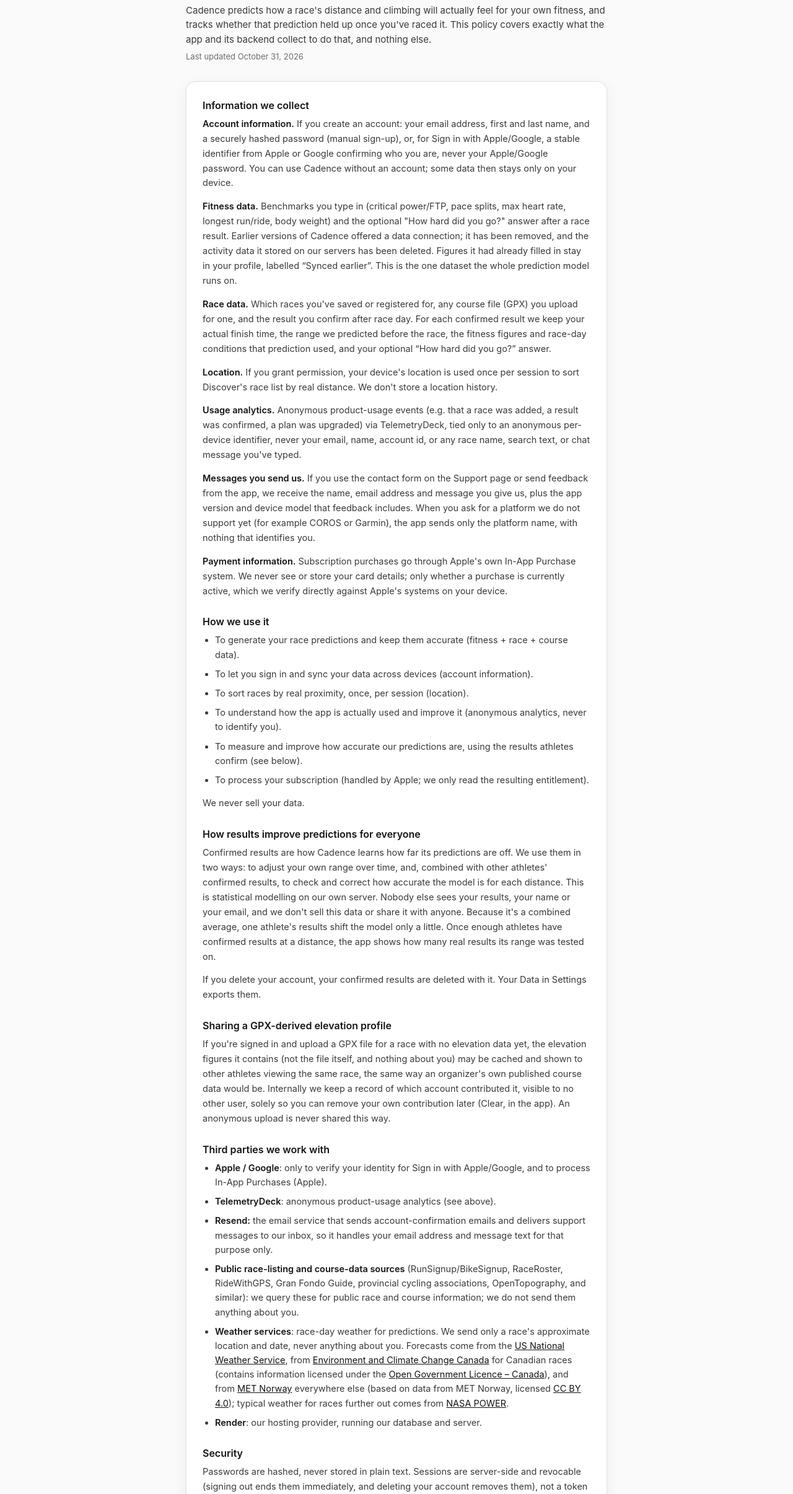
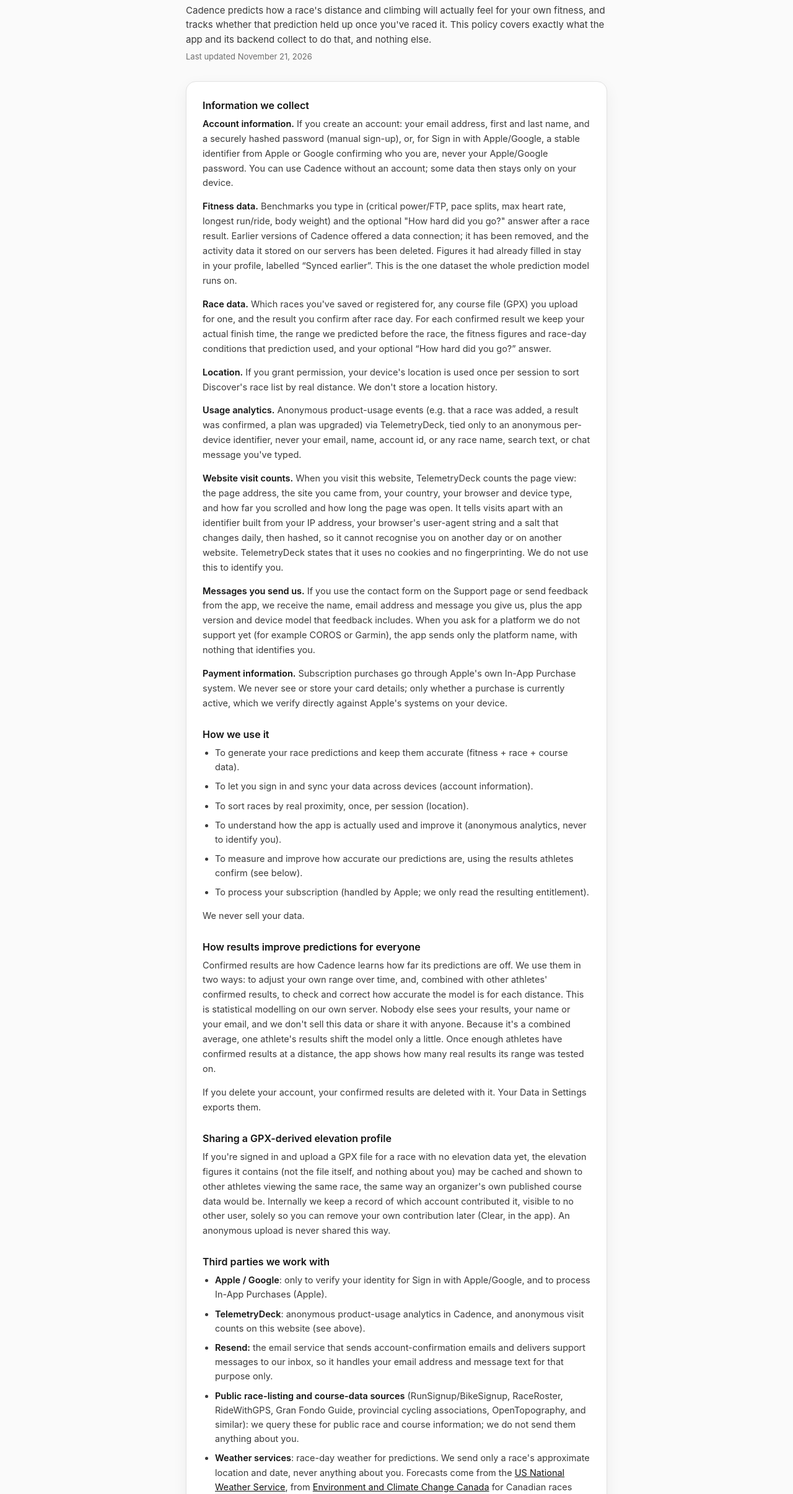
Before and after one commit to jjcetinkayatri/cadence-site, a plain HTML site: page privacy/index.html in a window 1280 px wide. Shown: the part 133-2544 px from the top of the page at 62% size. Drawn offline with Linux system fonts and the light colour scheme.

Commit message:
Count website visits with TelemetryDeck; say so on the privacy page
Co-Authored-By: Claude Sonnet 5.5 <noreply@anthropic.com>
Claude-Session: https://claude.ai/code/session_01DyYJy8ZSwbq7i5W1hC1QXi

```diff
--- a/privacy/index.html
+++ b/privacy/index.html
@@ -11,6 +11,7 @@
 <meta property="og:description" content="What Cadence collects, why, and the choices you have, including exporting and deleting your data." />
 <meta property="og:url" content="https://cadencesports.ca/privacy/" />
 <meta name="twitter:card" content="summary" />
+<script async src="https://cdn.telemetrydeck.com/websdk/telemetrydeck.min.js" data-app-id="EA98CEEC-6501-4A61-B501-E230371667DA"></script>
 <!-- Cross-document View Transitions — see index.html's own comment on
      this same tag for why. -->
 <meta name="view-transition" content="same-origin">
@@ -213,7 +214,7 @@
 
     <h1>Privacy Policy</h1>
     <p class="lede">Cadence predicts how a race's distance and climbing will actually feel for your own fitness, and tracks whether that prediction held up once you've raced it. This policy covers exactly what the app and its backend collect to do that, and nothing else.</p>
-    <p class="asof">Last updated October 31, 2026</p>
+    <p class="asof">Last updated November 21, 2026</p>
 
     <div class="legal">
       <h2>Information we collect</h2>
@@ -222,6 +223,7 @@
       <p><strong>Race data.</strong> Which races you've saved or registered for, any course file (GPX) you upload for one, and the result you confirm after race day. For each confirmed result we keep your actual finish time, the range we predicted before the race, the fitness figures and race-day conditions that prediction used, and your optional &ldquo;How hard did you go?&rdquo; answer.</p>
       <p><strong>Location.</strong> If you grant permission, your device's location is used once per session to sort Discover's race list by real distance. We don't store a location history.</p>
       <p><strong>Usage analytics.</strong> Anonymous product-usage events (e.g. that a race was added, a result was confirmed, a plan was upgraded) via TelemetryDeck, tied only to an anonymous per-device identifier, never your email, name, account id, or any race name, search text, or chat message you've typed.</p>
+      <p><strong>Website visit counts.</strong> When you visit this website, TelemetryDeck counts the page view: the page address, the site you came from, your country, your browser and device type, and how far you scrolled and how long the page was open. It tells visits apart with an identifier built from your IP address, your browser's user-agent string and a salt that changes daily, then hashed, so it cannot recognise you on another day or on another website. TelemetryDeck states that it uses no cookies and no fingerprinting. We do not use this to identify you.</p>
       <p><strong>Messages you send us.</strong> If you use the contact form on the Support page or send feedback from the app, we receive the name, email address and message you give us, plus the app version and device model that feedback includes. When you ask for a platform we do not support yet (for example COROS or Garmin), the app sends only the platform name, with nothing that identifies you.</p>
       <p><strong>Payment information.</strong> Subscription purchases go through Apple's own In-App Purchase system. We never see or store your card details; only whether a purchase is currently active, which we verify directly against Apple's systems on your device.</p>
 
@@ -246,7 +248,7 @@
       <h2>Third parties we work with</h2>
       <ul>
         <li><strong>Apple / Google</strong>: only to verify your identity for Sign in with Apple/Google, and to process In-App Purchases (Apple).</li>
-        <li><strong>TelemetryDeck</strong>: anonymous product-usage analytics (see above).</li>
+        <li><strong>TelemetryDeck</strong>: anonymous product-usage analytics in Cadence, and anonymous visit counts on this website (see above).</li>
         <li><strong>Resend:</strong> the email service that sends account-confirmation emails and delivers support messages to our inbox, so it handles your email address and message text for that purpose only.</li>
         <li><strong>Public race-listing and course-data sources</strong> (RunSignup/BikeSignup, RaceRoster, RideWithGPS, Gran Fondo Guide, provincial cycling associations, OpenTopography, and similar): we query these for public race and course information; we do not send them anything about you.</li>
         <li><strong>Weather services</strong>: race-day weather for predictions. We send only a race's approximate location and date, never anything about you. Forecasts come from the <a href="https://www.weather.gov/">US National Weather Service</a>, from <a href="https://weather.gc.ca/">Environment and Climate Change Canada</a> for Canadian races (contains information licensed under the <a href="https://open.canada.ca/en/open-government-licence-canada">Open Government Licence &ndash; Canada</a>), and from <a href="https://www.met.no/en">MET Norway</a> everywhere else (based on data from MET Norway, licensed <a href="https://creativecommons.org/licenses/by/4.0/">CC BY 4.0</a>); typical weather for races further out comes from <a href="https://power.larc.nasa.gov/">NASA POWER</a>.</li>
```
Also changed, not shown: faq/index.html (+1 -0 lines), features/index.html (+1 -0 lines), how-it-works/index.html (+1 -0 lines), index.html (+1 -0 lines), pricing/index.html (+1 -0 lines), release-notes/index.html (+1 -0 lines), support/index.html (+1 -0 lines), terms/index.html (+1 -0 lines).
